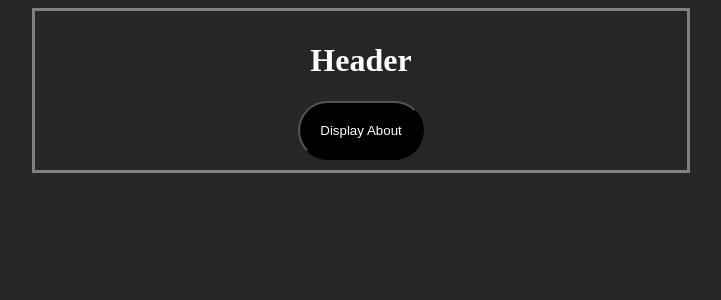
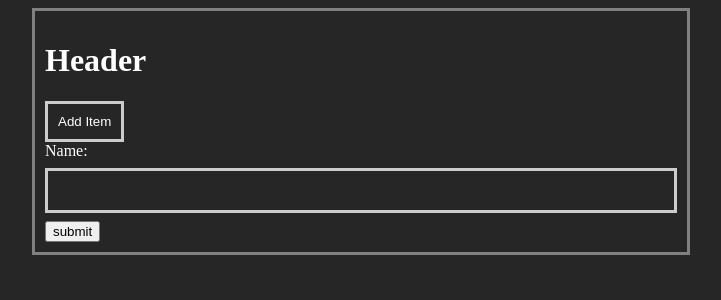
Before and after one commit to AmritpalS13/todolist-react, a React (Create React App) app: page / in a window 1280 px wide. Shown: the top 300 px of the page, without its empty margins (279-1000 px from the left). Built offline with nearby package versions, Linux system fonts and the light colour scheme.

Commit message:
Added a form and list

```diff
--- a/src/App.css
+++ b/src/App.css
@@ -13,5 +13,5 @@
     width: 50%;
     border: 3px solid #808080;
     padding: 10px;
-    text-align: center;
+
 }
--- a/src/App.js
+++ b/src/App.js
@@ -3,12 +3,53 @@ import React from 'react';
 import Header from "./components/header/Header";
 
 import "./App.css"
+import InputForm from './components/inputform/InputForm';
+import ListContainer from './components/list/ListContainer';
 
 class App extends React.Component {
+
+  constructor(props) {
+    super(props);
+    this.state = {
+      list: [
+        {
+          id: 1,
+          title: 'Do this',
+          date: 'June 5, 2022',
+          urgent: true,
+        },
+        {
+          id: 2,
+          title: 'Do this',
+          date: 'June 5, 2022',
+          urgent: false,
+        },
+        {
+          id: 3,
+          title: 'Do this',
+          date: 'June 5, 2022',
+          urgent: false,
+        },
+        {
+          id: 4,
+          title: 'Do this',
+          date: 'June 5, 2022',
+          urgent: true,
+        },
+      ],
+    }
+  }
+
   render() {
     return(
       <div className='container'>
         <Header />
+        {/**
+         * input form and append the array,
+         */
+         }
+        <InputForm />
+        <ListContainer list={this.state.list}/>
       </div>
     )
   }
--- a/src/components/header/Header.js
+++ b/src/components/header/Header.js
@@ -15,7 +15,6 @@ const Header = () => {
         <div>
             <h1 className="header-transition">Header</h1>
             <HeaderDisplay value={value}/>
-
         </div>
 
     )
--- a/src/components/header/HeaderDisplay.js
+++ b/src/components/header/HeaderDisplay.js
@@ -5,7 +5,7 @@ const HeaderDisplay = ( { value } ) => {
 
     return (
         <>
-            <button className="btn" onClick={value}>Display About</button>
+            <button className="btn" onClick={value}>Add Item</button>
         </>
     );
 
--- a/src/components/header/header.css
+++ b/src/components/header/header.css
@@ -6,11 +6,12 @@
 }
 .btn {
     color: white;
-    background-color: black;
-    padding: 20px;
-    border-radius: 50px;
+    background-color: #262626;
+    padding: 10px;
+    border: 3px solid #ccc;
 }
 .btn:hover {
-    background-color:#0099ff;
+    /* background-color:#0099ff; */
+    border-color: #0099ff;
     transition: 0.7s;
 }
--- /dev/null
+++ b/src/components/inputform/InputForm.js
@@ -0,0 +1,38 @@
+
+import React, { useState } from 'react';
+import './inputform.css';
+const InputForm = () => {
+
+    //Simple input
+    const [value, setValue] = useState('');
+
+    //TextArea input,
+    const [area, setArea] = useState('');
+    const handleChange = (event) => {
+        setValue(event.target.value);
+    }
+
+    const handleAreaChange = (event) => {
+        setArea(event.target.value);
+    }
+    const handleAreaSubmit = (event) => {
+        alert("Essay : ", area);
+        event.preventDefault();
+    }
+    const handleSubmit = (event) => {
+        alert("A name was wubmitted: " + value);
+        event.preventDefault();
+    }
+    return (
+        <form onSubmit={handleAreaSubmit}>
+            <label>
+                Name:
+                <input type="text" value={value} onChange={handleChange}/>
+            </label>
+            <input type="submit" value="submit" />
+
+        </form>
+    );
+}
+
+export default InputForm;
--- /dev/null
+++ b/src/components/inputform/inputform.css
@@ -0,0 +1,15 @@
+input[type=text] {
+    width: 100%;
+    padding: 12px 20px;
+    margin: 8px 0;
+    box-sizing: border-box;
+    border: 3px solid #ccc;
+    -webkit-transition: 0.5s;
+    transition: 0.5s;
+    outline: none;
+    background-color: #262626;
+  }
+
+  input[type=text]:focus {
+    border: 3px solid #0099ff;
+  }
--- /dev/null
+++ b/src/components/list/ListContainer.js
@@ -0,0 +1,12 @@
+import React, { useState } from 'react';
+
+
+const ListContainer = ({ list }) => {
+    return (
+        <>
+        </>
+    );
+
+}
+
+export default ListContainer;
```
